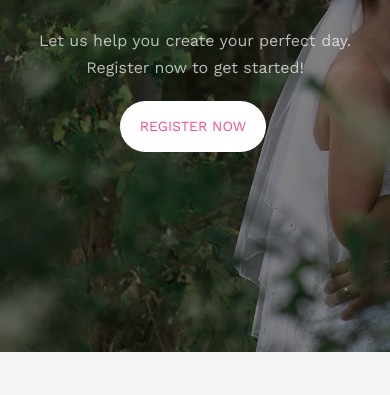
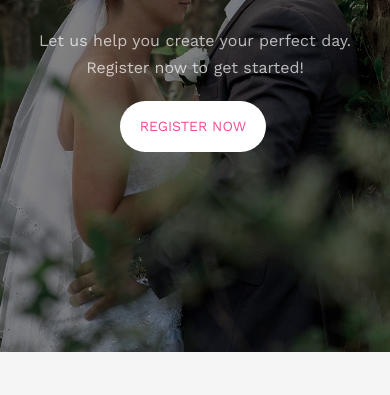
Before and after one commit to M-shamir/Wedding-Bell, a plain HTML site: page index.html in a window 390 px wide. Shown: the part 248-643 px from the top of the page. Drawn offline with nearby package versions, Linux system fonts and the light colour scheme; files whose address does not match are found by name.

Commit message:
edit style of image

```diff
--- a/css/style.css
+++ b/css/style.css
@@ -1845,3 +1845,10 @@ form label {
 .light-white-text {
   color: rgba(255, 255, 255, 0.7); /* Light white color */
 }
+@media (max-width: 600px) {
+  #fh5co-header {
+      background-size: cover !important;
+      background-position: center center !important;
+      background-repeat: no-repeat !important;
+  }
+}
```
